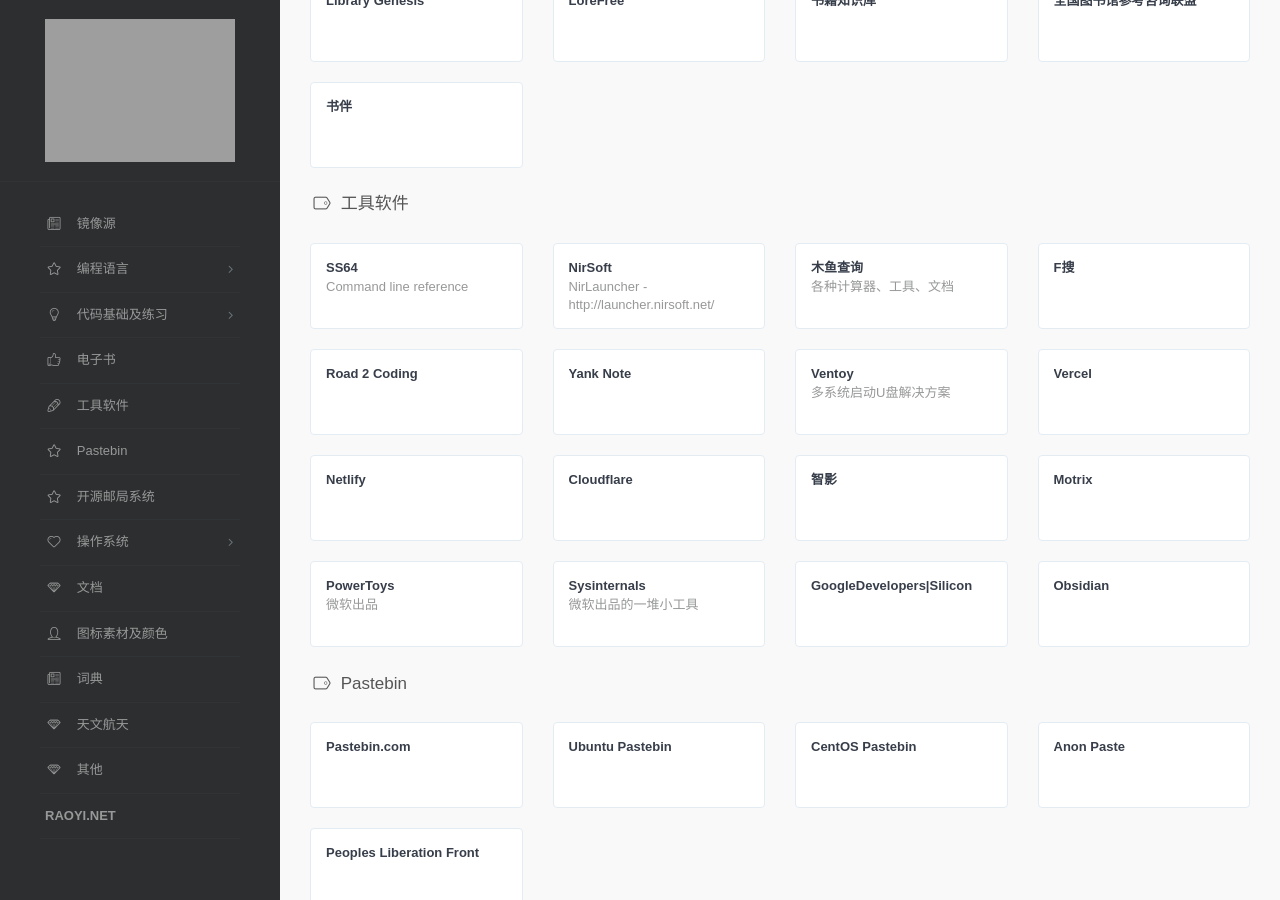
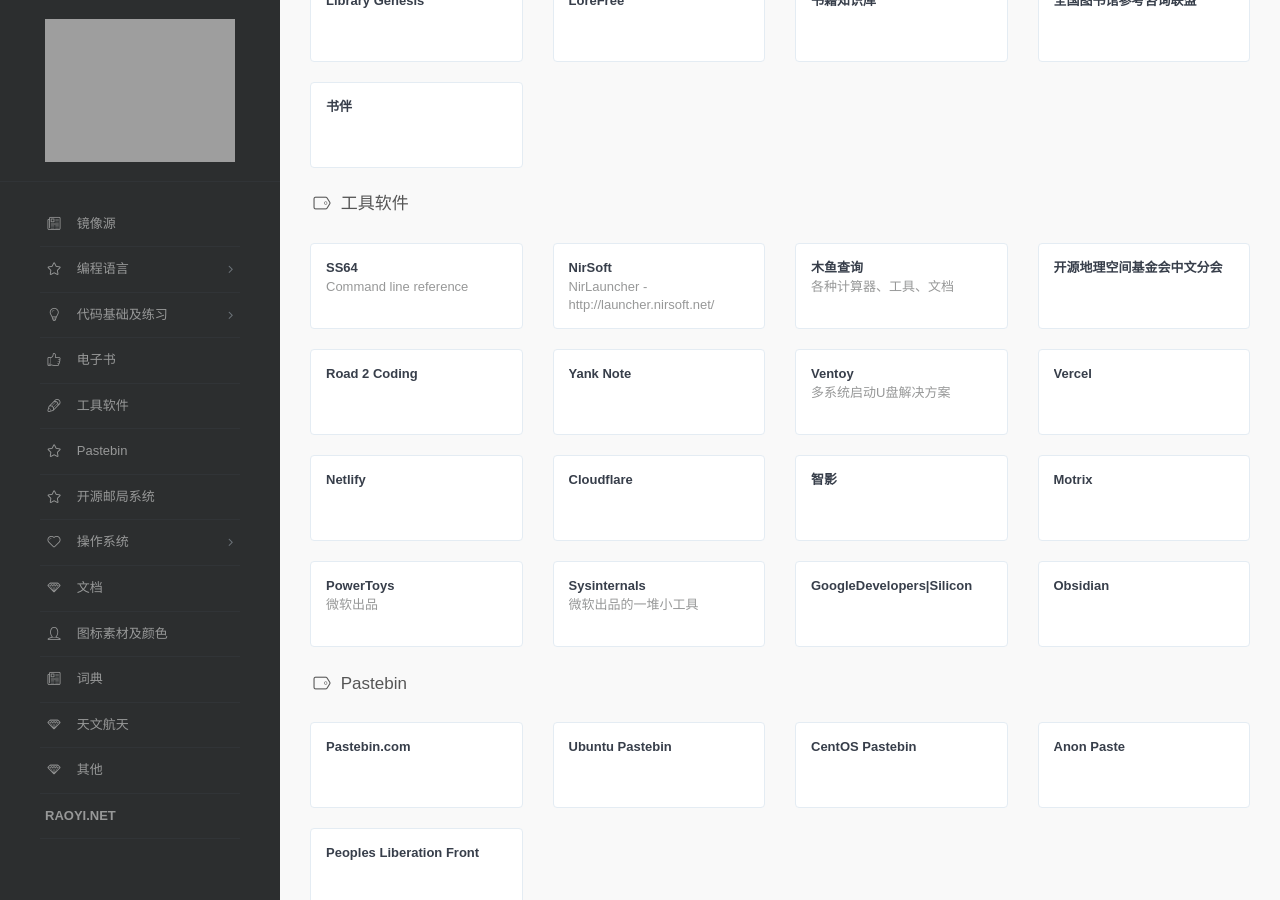
Before and after one commit to raoyi/webstack, a Jekyll site: the page built from index.html, in a window 1280 px wide and 900 px high, scrolled down 2210 px. Built offline with Jekyll 4.4.1, drawn with Linux system fonts in a browser that asks for light colours; some web fonts are replaced.

Commit message:
update _data/webstack.yml.
Signed-off-by: 一毛 <prcraoyi@qq.com>

```diff
--- a/_data/webstack.yml
+++ b/_data/webstack.yml
@@ -165,8 +165,8 @@
     - title: 木鱼查询
       url: https://www.bchrt.com/
       description: 各种计算器、工具、文档
-    - title: F搜
-      url: https://fsoufsou.com/
+    - title: 开源地理空间基金会中文分会
+      url: https://www.osgeo.cn/
     - title: Road 2 Coding
       url: https://r2coding.com/
     - title: Yank Note
@@ -270,8 +270,6 @@
       url: https://www.growingwiththeweb.com/
     - title: WHATWG Community
       url: https://whatwg.org/
-    - title: 开源地理空间基金会中文分会
-      url: https://www.osgeo.cn/
     - title: 网道
       url: https://wangdoc.com/
     - title: 文江博客
```
